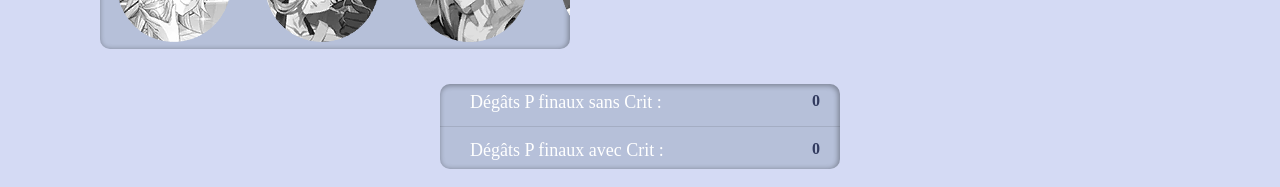
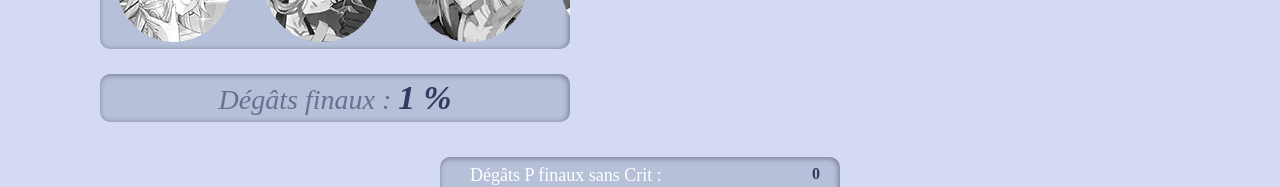
Before and after one commit to imadhy/ssa-playground, an Angular app: page / in a window 1280 px wide. Shown: the part 753-940 px from the top of the page. Built offline with nearby package versions, Linux system fonts and the light colour scheme; what @angular/youtube-player would draw is missing.

Commit message:
feat: ajoute degats finaux

```diff
--- a/src/app/app.component.html
+++ b/src/app/app.component.html
@@ -84,6 +84,20 @@
           src="assets/img/serpant__deux_cornes.png"
         />
       </div>
+
+      <div class="block-level">
+        <div class="skill-bloc">
+          <h3>
+            Dégâts finaux :
+            <app-edit-input
+              [data]="degatFinaux"
+              [dataType]="final"
+              [isPercent]="true"
+              (focusOut)="setDegatFinaux($event)"
+            ></app-edit-input>
+          </h3>
+        </div>
+      </div>
     </div>
     <div class="attributs-block">
       <app-youtube></app-youtube>
--- a/src/app/app.component.ts
+++ b/src/app/app.component.ts
@@ -12,6 +12,7 @@ export class AppComponent implements OnInit {
   selectedTemp;
   characterLvl = 80;
   skill = 1;
+  degatFinaux = 1;
 
   isPhysique = true;
   isCosmic = false;
@@ -174,7 +175,11 @@ export class AppComponent implements OnInit {
 
   setSkillValue(value) {
     this.skill = value;
+    this.refreshData();
+  }
 
+  setDegatFinaux(value) {
+    this.degatFinaux = value;
     this.refreshData();
   }
 
@@ -192,7 +197,7 @@ export class AppComponent implements OnInit {
     const skill = this.skill / 100;
     const totalCdmg = 1 + this.combatAttr.deg_c.total() / 100;
     const defFactorCosmic = this.defFactorCosmic();
-    const finalFactor = 1 + this.selectedCosmo;
+    const finalFactor = 1 + this.selectedCosmo + this.degatFinaux / 100;
     const cResFactor = 1 / (1 + this.combatAttrOpponent.rest_deg_c / 100);
 
     this.degatsFinauxCosmic = Math.round(
@@ -205,7 +210,7 @@ export class AppComponent implements OnInit {
     const totalCatk = this.basicAttr.atq_p.total();
     const skill = this.skill / 100;
     const defFactorPhysique = this.defFactorPhysique();
-    const finalFactor = 1 + this.selectedCosmo;
+    const finalFactor = 1 + this.selectedCosmo + this.degatFinaux / 100;
     const pResFactor = 1 / (1 + this.combatAttrOpponent.res_deg_p / 100);
 
     this.degatsFinauxPhysiqueSansCrit = Math.round(
@@ -219,7 +224,7 @@ export class AppComponent implements OnInit {
     const skill = this.skill / 100;
     const effetCrit = 1 + this.combatAttr.effet_crit.total() / 100;
     const defFactorPhysique = this.defFactorPhysique();
-    const finalFactor = 1 + this.selectedCosmo;
+    const finalFactor = 1 + this.selectedCosmo + this.degatFinaux / 100;
     const pResFactor = 1 / (1 + this.combatAttrOpponent.res_deg_p / 100);
 
     this.degatsFinauxPhysiqueAvecCrit = Math.round(
@@ -264,9 +269,12 @@ export class AppComponent implements OnInit {
   }
 
   refreshData() {
-    this.calculDegatsCosmiqueFinaux();
-    this.calculDegatsPhysiqueSansCrit();
-    this.calculDegatsPhysiqueAvecCrit();
+    if (this.isCosmic) {
+      this.calculDegatsCosmiqueFinaux();
+    } else if (this.isPhysique) {
+      this.calculDegatsPhysiqueSansCrit();
+      this.calculDegatsPhysiqueAvecCrit();
+    }
   }
 
   refreshPhysique() {
--- a/src/styles.scss
+++ b/src/styles.scss
@@ -186,7 +186,7 @@ hr {
 }
 
 .youtube-block {
-  margin-top: -100px;
+  margin-top: -50px;
 }
 
 .cosmo-block {
```
